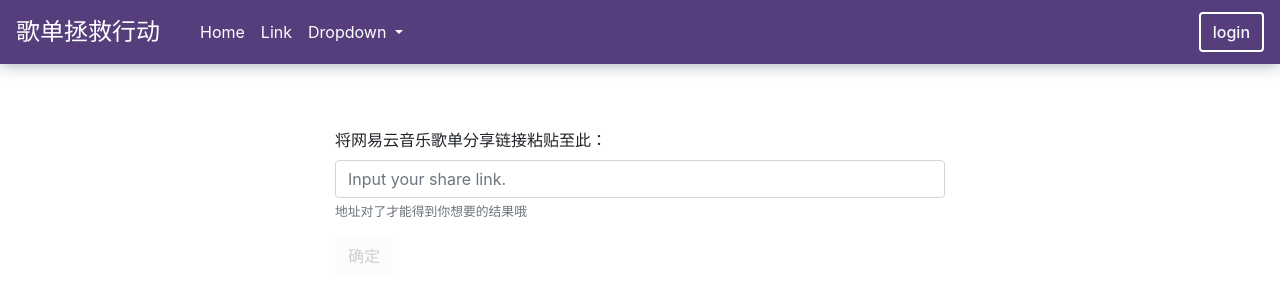
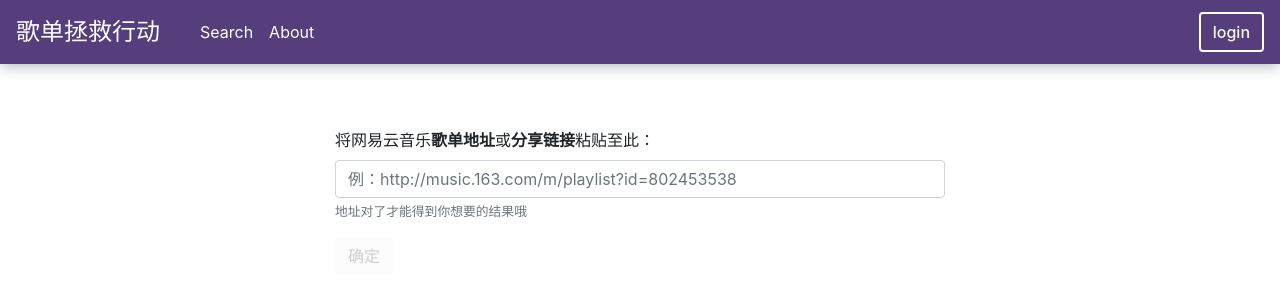
Before and after one commit to Amethyst-564/angular-playlist, an Angular app: page /search in a window 1280 px wide. Shown: the top 302 px of the page. Built offline with nearby package versions, Linux system fonts and the light colour scheme.

Commit message:
update search

```diff
--- a/src/app/navbar/navbar.component.html
+++ b/src/app/navbar/navbar.component.html
@@ -11,12 +11,12 @@
       <div class="collapse navbar-collapse" id="navbarSupportedContent">
         <ul class="navbar-nav mr-auto">
           <li class="nav-item active">
-            <a class="nav-link" href="#">Home <span class="sr-only">(current)</span></a>
+            <a class="nav-link" href="/search">Search<span class="sr-only">(current)</span></a>
           </li>
           <li class="nav-item">
-            <a class="nav-link active" href="#">Link</a>
+            <a class="nav-link active" href="#">About</a>
           </li>
-          <li class="nav-item active">
+          <!-- <li class="nav-item active">
             <a class="nav-link dropdown-toggle" href="#" id="navbarDropdown" role="button" data-toggle="dropdown"
               aria-haspopup="true" aria-expanded="false">
               Dropdown
@@ -27,7 +27,7 @@
               <div class="dropdown-divider"></div>
               <a class="dropdown-item" href="#">Something else here</a>
             </div>
-          </li>
+          </li> -->
         </ul>
         <button class="btn btn-outline-light my-2 my-sm-0" type="submit" id="header-login">login</button>
       </div>
--- a/src/app/search/search.component.html
+++ b/src/app/search/search.component.html
@@ -7,8 +7,8 @@
       <form #loginForm="ngForm" id="search-form">
 
         <div class="form-group">
-          <label for="link">将网易云音乐歌单分享链接粘贴至此：</label>
-          <input type="text" class="form-control" id="link" aria-describedby="urlInput" placeholder="Input your share link."
+          <label for="link">将网易云音乐<b>歌单地址</b>或<b>分享链接</b>粘贴至此：</label>
+          <input type="text" class="form-control" id="link" aria-describedby="urlInput" placeholder="例：http://music.163.com/m/playlist?id=802453538"
             required [(ngModel)]="model.link" name="link" #link="ngModel">
           <small id="urlInput" class="form-text text-muted">地址对了才能得到你想要的结果哦</small>
 
```
